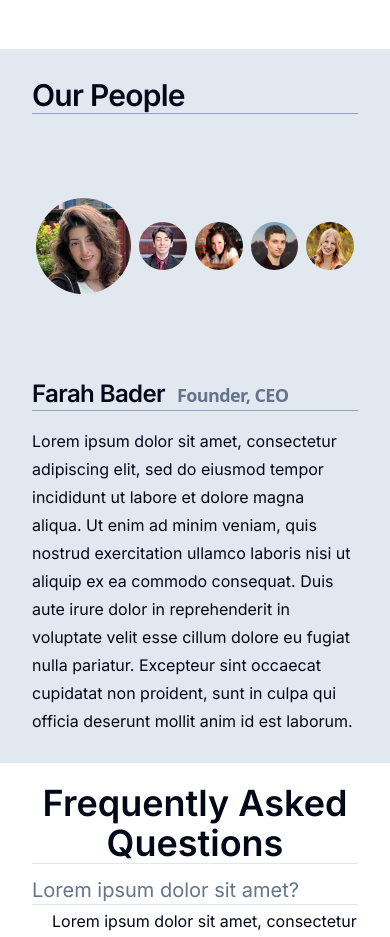
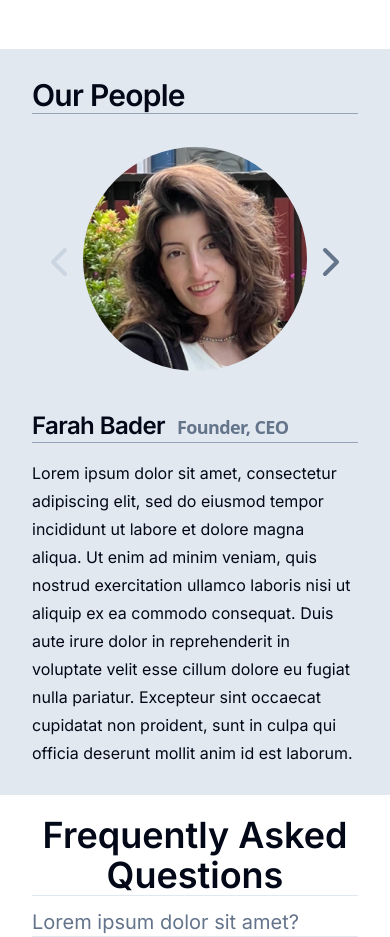
Before and after one commit to meme8383/deaf-i, a Next.js app: page / in a window 390 px wide. Shown: the part 1400-2337 px from the top of the page. Built offline with nearby package versions, Linux system fonts and the light colour scheme.

Commit message:
Improvements to people selector

```diff
--- a/src/components/About/People.tsx
+++ b/src/components/About/People.tsx
@@ -1,8 +1,9 @@
 'use client';
 
-import React, { useState } from 'react';
+import React, { useEffect, useState } from 'react';
 import Image from 'next/image';
 import { cn } from '@/lib/utils';
+import { ChevronLeft, ChevronRight } from 'lucide-react';
 
 const people = [
   {
@@ -44,22 +45,53 @@ const people = [
 
 const People = () => {
   const [selected, setSelected] = useState(0);
+  const [fade, setFade] = useState(false);
+
+  const [textIndex, setTextIndex] = useState(0);
+
+  useEffect(() => {
+    setFade(true);
+    const timer = setTimeout(() => {
+      setFade(false);
+      setTextIndex(selected);
+    }, 150);
+    return () => clearTimeout(timer);
+  }, [selected]);
+
+  const next = () => {
+    setSelected((prev) => (prev + 1) % people.length);
+  };
+
+  const prev = () => {
+    setSelected((prev) => (prev - 1 + people.length) % people.length);
+  };
 
   return (
     <div className='text-foreground md:mx-10 py-5'>
       <h1 className='w-full border-b border-b-slate-400 tracking-tight font-semibold text-3xl'>
         Our People
       </h1>
-      <div className={`flex mt-5 w-full h-56 max-w-3xl mx-auto`}>
+      <div className='flex mt-5 w-full h-64 items-center justify-center'>
+        <button
+          className={cn('my-auto', {
+            'text-slate-300': selected === 0,
+            'text-slate-500': selected !== 0,
+          })}
+          onClick={() => prev()}
+          disabled={selected === 0}
+        >
+          <ChevronLeft size={48} />
+        </button>
+        <div className='hidden lg:flex'>
           {people.map((person, i) => (
             <button
               onClick={() => setSelected(i)}
               key={i}
               className={cn(
-              'w-1/6 relative items-center justify-center m-auto aspect-square rounded-full overflow-hidden mx-1 md:mx-2 lg:mx-3 duration-300 ease-in-out',
+                'h-36 relative items-center justify-center m-auto aspect-square rounded-full overflow-hidden mx-1 xl:mx-3 duration-300 ease-in-out',
                 {
                   'hover:scale-110': selected !== i,
-                'w-2/6': selected === i,
+                  'h-64': selected === i,
                 }
               )}
             >
@@ -72,14 +104,48 @@ const People = () => {
             </button>
           ))}
         </div>
-      <div className='mt-5'>
+        <div className='relative lg:hidden'>
+          <button
+            className={cn(
+              'relative h-56 aspect-square rounded-full overflow-hidden transition-opacity duration-150',
+              {
+                'opacity-0': fade,
+                'opacity-100': !fade,
+              }
+            )}
+          >
+            <Image
+              className='object-contain'
+              src={people[textIndex].image}
+              fill
+              alt='person image'
+            />
+          </button>
+        </div>
+        <button
+          className={cn('my-auto', {
+            'text-slate-300': selected === people.length - 1,
+            'text-slate-500': selected !== people.length - 1,
+          })}
+          onClick={() => next()}
+          disabled={selected === people.length - 1}
+        >
+          <ChevronRight size={48} />
+        </button>
+      </div>
+      <div
+        className={cn('mt-5 transition-opacity duration-300', {
+          'opacity-0': fade,
+          'opacity-100': !fade,
+        })}
+      >
         <h1 className='text-2xl font-semibold tracking-tight border-b border-b-slate-400'>
-          {people[selected].name}
+          {people[textIndex].name}
           <span className='text-lg font-sans text-muted-foreground ml-3'>
-            {people[selected].role}
+            {people[textIndex].role}
           </span>
         </h1>
-        <p className='leading-7 mt-4'>{people[selected].description}</p>
+        <p className='leading-7 mt-4'>{people[textIndex].description}</p>
       </div>
     </div>
   );
```
Lines whose indentation alone changed are shown as unchanged.
